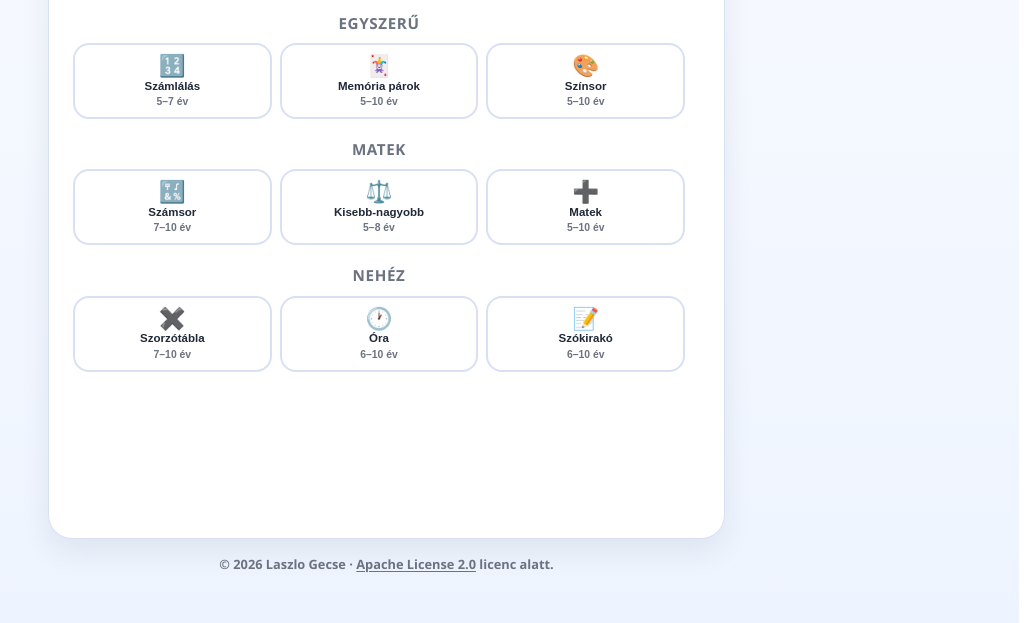
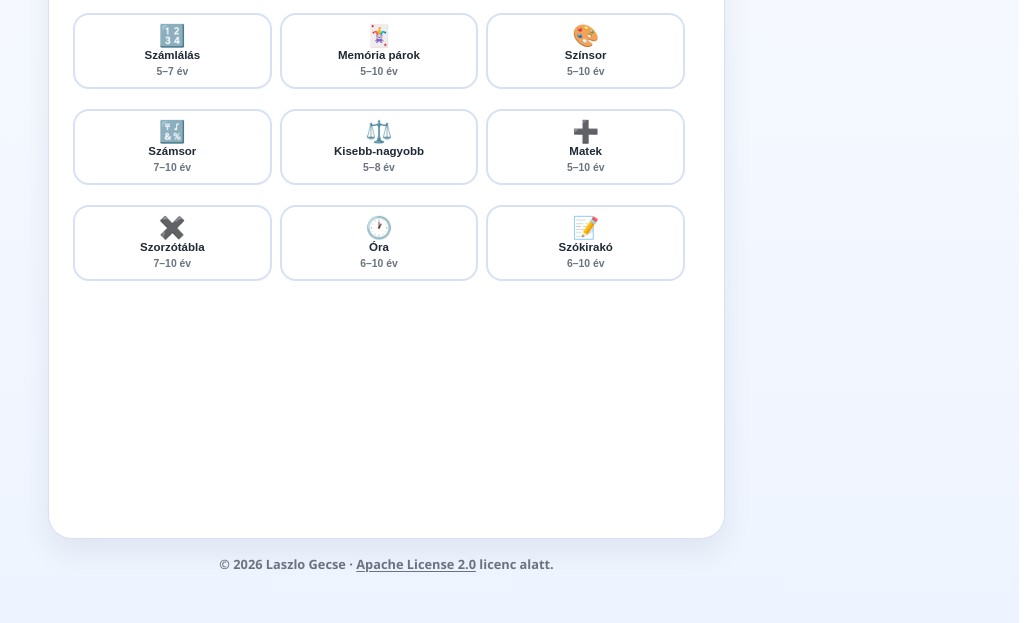
Before and after one commit to jatszotar/jatszotar.github.io, a website built with Vite: page index.html in a window 1280 px wide. Shown: the part 177-800 px from the top of the page, without its empty margins (246-1280 px from the left). Built offline with nearby package versions, Linux system fonts and the light colour scheme.

Commit message:
feat: removing unnecessary labels
Signed-off-by: Laszlo Gecse <numetal17@gmail.com>

```diff
--- a/src/style.css
+++ b/src/style.css
@@ -785,16 +785,6 @@ body {
   margin-top: 0.5rem;
 }
 
-.game-category-title {
-  margin: 0 0 0.65rem;
-  font-size: 0.95rem;
-  font-weight: 800;
-  color: var(--muted);
-  text-align: center;
-  text-transform: uppercase;
-  letter-spacing: 0.04em;
-}
-
 .game-grid {
   display: grid;
   grid-template-columns: repeat(3, minmax(0, 1fr));
@@ -841,11 +831,6 @@ body {
 
   .mode-picker .game-groups {
     gap: 0.75rem;
-  }
-
-  .mode-picker .game-category-title {
-    margin-bottom: 0.35rem;
-    font-size: 0.85rem;
   }
 }
 
--- a/src/ui/modePicker.ts
+++ b/src/ui/modePicker.ts
@@ -51,11 +51,6 @@ export function renderModePicker(
     const section = document.createElement('section');
     section.className = 'game-category';
 
-    const heading = document.createElement('h2');
-    heading.className = 'game-category-title';
-    heading.textContent = strings.gameCategoryLabel(group.category);
-    section.appendChild(heading);
-
     const grid = document.createElement('div');
     grid.className = 'game-grid';
 
--- a/src/ui/strings.ts
+++ b/src/ui/strings.ts
@@ -7,20 +7,10 @@ import type { CompareLevel } from '../compare/types';
 import type { ClockLevel } from '../clock/types';
 import type { SimonLevel } from '../simon/types';
 import type { WordsLevel } from '../words/types';
-import type { GameCategory } from '../games/registry';
 
 export const strings = {
   appName: 'Játszótár',
   chooseGame: 'Mit játszunk?',
-  gameCategoryLabel: (category: GameCategory) => {
-    if (category === 'simple') {
-      return 'Egyszerű';
-    }
-    if (category === 'math') {
-      return 'Matek';
-    }
-    return 'Nehéz';
-  },
   countingTitle: 'Számlálás',
   sequenceTitle: 'Számsor',
   compareTitle: 'Kisebb-nagyobb',
```
